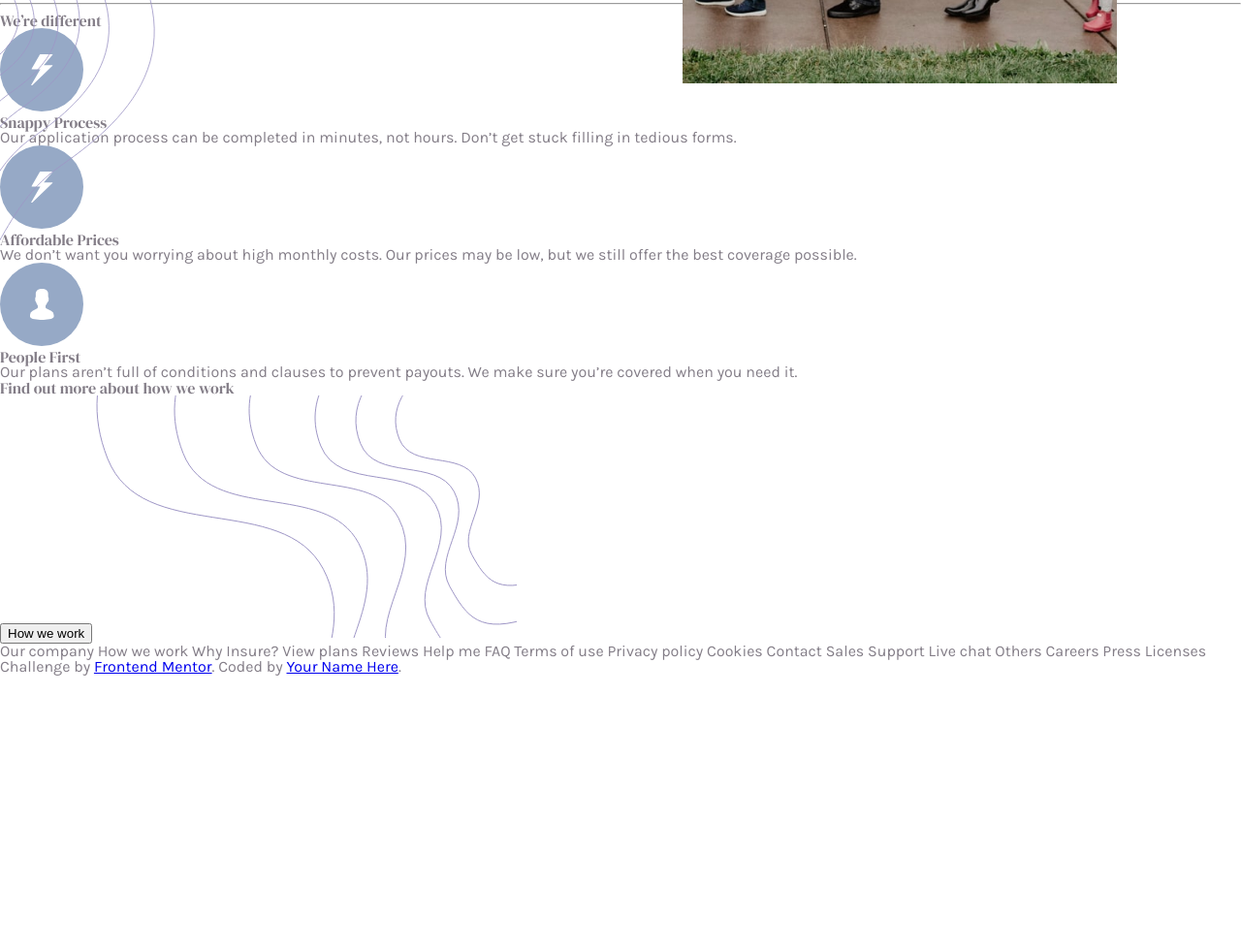
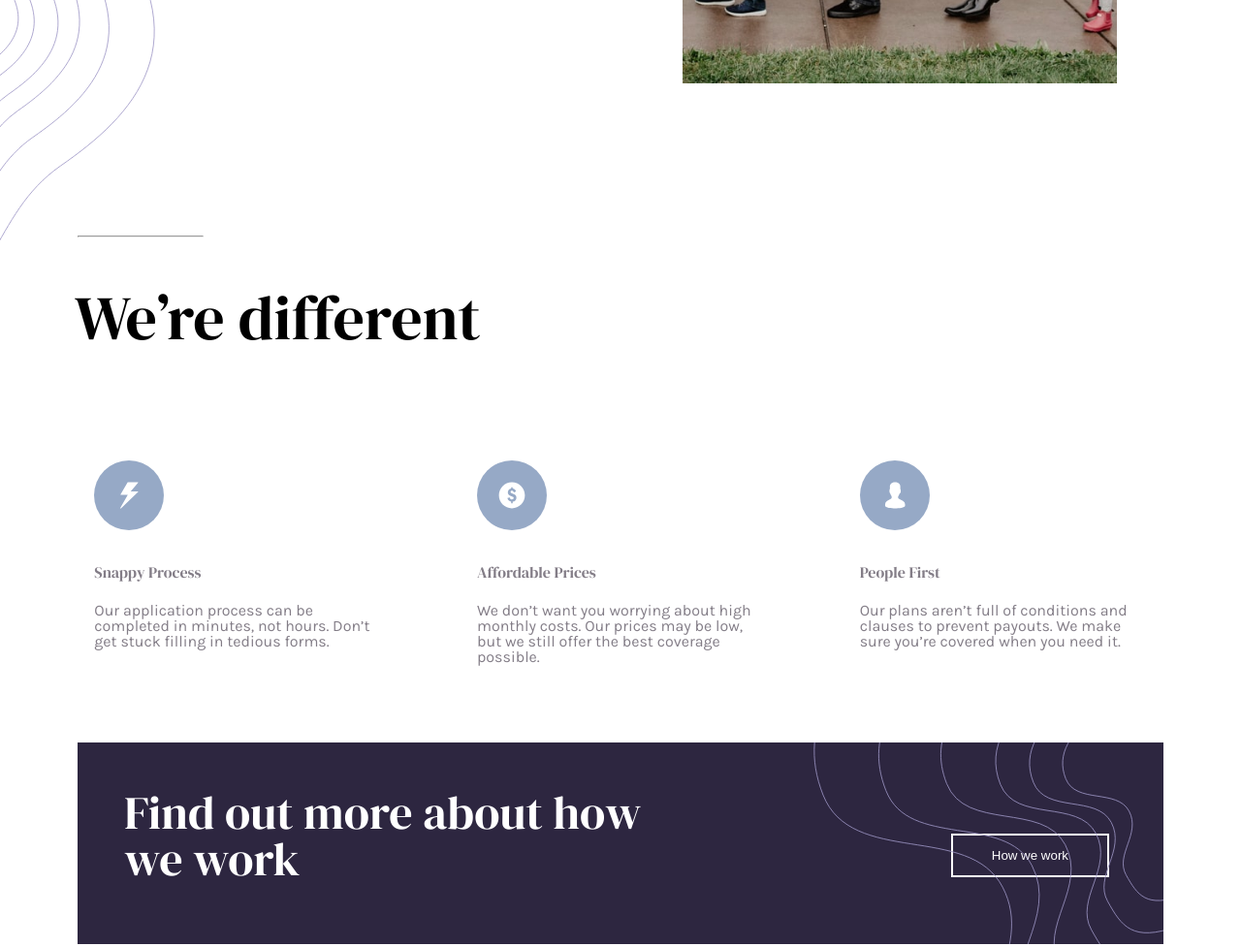
Before and after one commit to craigdennis/frontend-mentor, a plain HTML site: page insure-landing-page-master/index.html in a window 1280 px wide. Shown: the part 645-1622 px from the top of the page at 97% size. Before the commit the page ends 1342 px from the top, so only its background shows below. Drawn offline with Linux system fonts and the light colour scheme.

Commit message:
how we work section
made some progress on the how we work. position image and got text and button where required

```diff
--- a/insure-landing-page-master/index.html
+++ b/insure-landing-page-master/index.html
@@ -64,21 +64,21 @@
       </div>
     </div>
 
-    <section>
-      <div>
+    <section class="info">
         <hr>
         <h1>We’re different</h1>
-        <div>
+        <div class="info-container">
+        <div class="info-card">
           <img src="images/icon-snappy-process.svg" alt="">
           <h2>Snappy Process</h2>
           <p>Our application process can be completed in minutes, not hours. Don’t get stuck filling in tedious forms.</p>
         </div>
-        <div>
-          <img src="images/icon-snappy-process.svg" alt="">
+        <div class="info-card">
+          <img src="images/icon-affordable-prices.svg" alt="">
           <h2>Affordable Prices</h2>
           <p>We don’t want you worrying about high monthly costs. Our prices may be low, but we still offer the best coverage possible.</p>
         </div>
-        <div>
+        <div class="info-card">
           <img src="images/icon-people-first.svg" alt="">
           <h2>People First</h2>
           <p>Our plans aren’t full of conditions and clauses to prevent payouts. We make sure you’re covered when you need it.</p>
@@ -87,8 +87,10 @@
     </section>
 
     <section>
-      <div>
-        <h1>Find out more about how we work</h1>
+      <div class="work-container">
+        <div>
+          <h1>Find out more about how we work</h1>
+        </div>
         <button>How we work</button>
         <img src="images/bg-pattern-how-we-work-desktop.svg" alt="">
 
--- a/insure-landing-page-master/styles/styles.css
+++ b/insure-landing-page-master/styles/styles.css
@@ -79,6 +79,24 @@ h1,h2,h3,h4,h5,h6 {
     font-weight: 400;
 }
 
+h1 {
+    font-size: 4rem;
+}
+
+hr {
+    width: 8em;
+    left: 5em;
+}
+
+button {
+        color:white;
+        padding: 1em 3em;
+        border: white;
+        border: 2px solid white;
+        background-color: var(--primary-violet);
+
+}
+
 
 
 
@@ -139,15 +157,12 @@ h1,h2,h3,h4,h5,h6 {
 
 .header hr {
     position: absolute;
-    color: red;
-    width: 8em;
     float: left;
     top: 10em;
-    left: 5em;
+
 }
 
 .header h1 {
-    font-size: 4rem;
     position: absolute;
     top: 3.5em;
 
@@ -190,3 +205,82 @@ h1,h2,h3,h4,h5,h6 {
     width: 10em;
     top: 30em;
 }
+
+
+/* INFO */
+
+.info {
+    margin-top: 20em;
+    display: flex;
+    flex-direction: row;
+
+}
+
+.info h1 {
+    position: absolute;
+    left: 1.2em;
+    top: 14.7em;
+    color: black;
+}
+
+.info hr {
+    position: absolute;
+    top: 55em;
+
+
+}
+
+.info-container {
+    display: flex;
+    justify-content: space-around;
+    margin-bottom: 8em;
+    margin: 0 3em;
+}
+
+.info-card {
+   margin-top: 10em;
+   max-width: 25%;
+
+}
+
+.info img {
+    width: 4.5em;
+    margin-bottom: 2em;
+}
+
+.info h2 {
+    margin-bottom: 1.5em;
+}
+
+
+/* HOW WE WORK */
+
+.work-container {
+    position: relative;
+    background-color: var(--primary-violet);
+    height: 13em;
+    margin: 5em;
+
+}
+
+.work-container h1 {
+    float: left;
+    color: white;
+    font-size: 3rem;
+    max-width: 50%;
+    margin: 1em;
+}
+
+.work-container img {
+    position: absolute;
+    top: 0;
+    right: 0;
+    height: 13em;
+}
+
+.work-container button {
+    position: absolute;
+    top: 45%;
+    right: 5%;
+
+}
```
